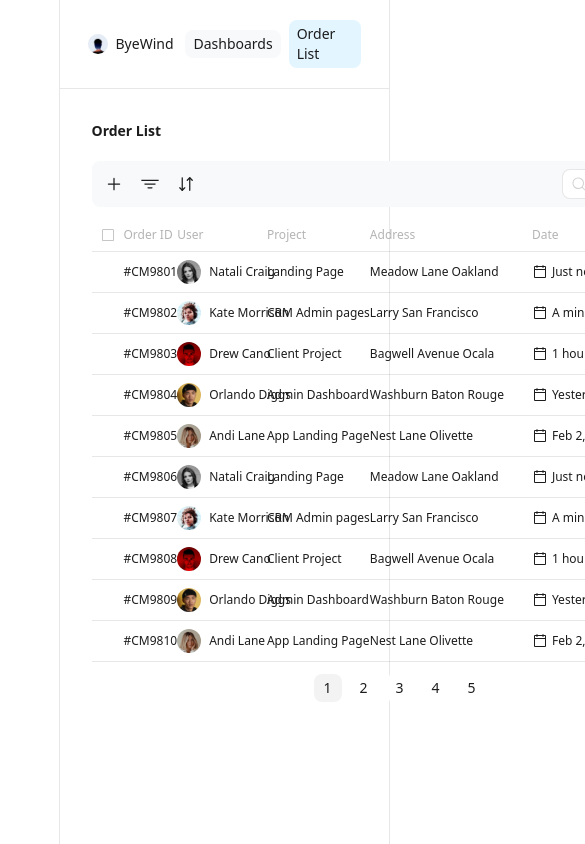
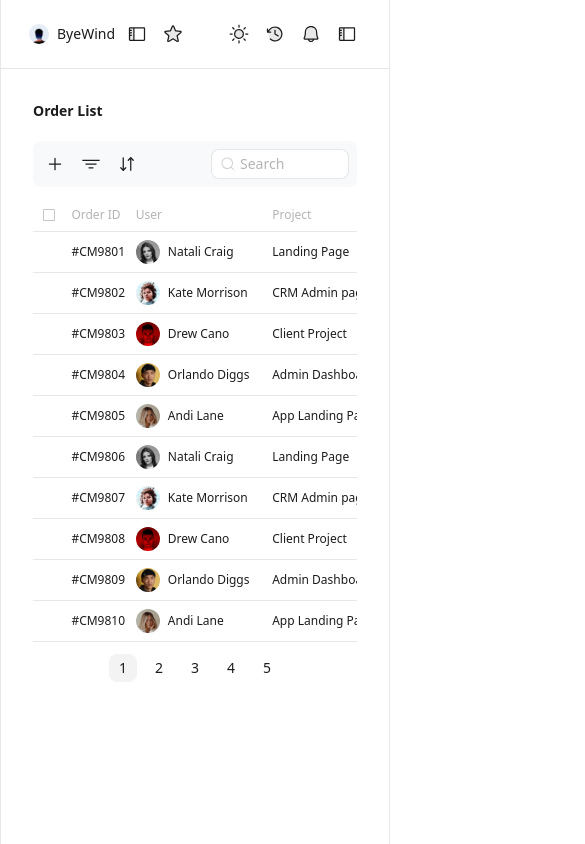
Before and after one commit to its-lakshya/Juspay-UI-Assignment-Lakshya, a React (Vite) app: page /orders in a window 390 px wide. Shown: the top 844 px of the page, 585 px wide, since content can reach past the window. Built offline with nearby package versions, Linux system fonts and the light colour scheme.

Commit message:
feat: add sidebar modal for small screens

```diff
--- a/src/components/header/DashboardRouter.jsx
+++ b/src/components/header/DashboardRouter.jsx
@@ -24,7 +24,7 @@ const DashboardRouter = () => {
           {currentPath[0] || "Default"}
         </span>
       </div>
-      <div className="flex md:hidden items-center gap-2">
+      {/* <div className="flex md:hidden items-center gap-2">
         <p
           className={`cursor-pointer rounded-md px-2 py-1 ${
             currentPath[0] === undefined ? "bg-bg-surface-blue-light" : "bg-bg-surface-light"
@@ -41,7 +41,7 @@ const DashboardRouter = () => {
         >
           Order List
         </p>
-      </div>
+      </div> */}
     </>
   );
 };
--- a/src/components/header/Header.jsx
+++ b/src/components/header/Header.jsx
@@ -44,7 +44,7 @@ const Header = () => {
           {[MenuIcon, StarIcon].map((Icon, idx) => (
             <span
               key={idx} // Add key to the list
-              className="size-7 hidden md:flex md:items-center md:justify-center rounded-md cursor-pointer transition-transform hover:scale-105 duration-500 ease-in-out text-current hover:bg-bg-hover"
+              className="size-7 flex items-center justify-center rounded-md cursor-pointer transition-transform hover:scale-105 duration-500 ease-in-out text-current hover:bg-bg-hover"
               onClick={() => {idx === 0 ? handleLeftSidebarVisibility() : null}}
             >
               <Icon className="size-5 fill-current selected-icon" />
@@ -74,7 +74,7 @@ const Header = () => {
           {[LightModeIcon, ClockIcon, NotificationIcon, MenuIcon].map((Icon, idx) => (
             <span
               key={idx}  // Add key to the list
-              className="size-7 hidden md:flex md:items-center md:justify-center rounded-md cursor-pointer transition-transform hover:scale-105 duration-500 ease-in-out hover:bg-bg-hover"
+              className="size-7 flex items-center justify-center rounded-md cursor-pointer transition-transform hover:scale-105 duration-500 ease-in-out hover:bg-bg-hover"
               onClick={() => {
                 idx === 0 ? dispatch(toggleTheme()) : null;
                 idx === 3 ? handleRightSidebarVisibility() : null;
--- a/src/components/layout/Layout.jsx
+++ b/src/components/layout/Layout.jsx
@@ -2,71 +2,110 @@ import { useEffect, useRef } from "react";
 import { useDispatch, useSelector } from "react-redux";
 import { Outlet, useLocation } from "react-router-dom";
 import { ToastContainer } from "react-toastify";
-import { setRightSidebar } from "../../store/layoutSlice";
+
+import {
+  setRightSidebar,
+  setLeftSidebar,
+} from "../../store/layoutSlice";
+
 import Header from "../Header/Header";
 import LeftSideBar from "../leftSideBar/LeftSideBar";
 import RightSideBar from "../rightSidebar/RightSideBar";
+import useScreenSize from "../../hooks/userScreenSize";
 
 const Layout = () => {
   const location = useLocation();
   const dispatch = useDispatch();
-
-  const currentPath = location.pathname
-    ?.split("/")
-    .filter((path) => path !== "");
-
-  const isRightSidebarVisible = useSelector(
-    (state) => state.layout.rightSidebarVisible
-  );
-  const isLeftSidebarVisible = useSelector(
-    (state) => state.layout.leftSidebarVisible
-  );
-
-  // This ref prevents repeated initializations
   const initializedRef = useRef(false);
 
+  const isRightSidebarVisible = useSelector((state) => state.layout.rightSidebarVisible);
+  const isLeftSidebarVisible = useSelector((state) => state.layout.leftSidebarVisible);
+
+  const { isMobile, isTablet, isBelowLg } = useScreenSize();
+
+  const currentPath = location.pathname?.split("/").filter((path) => path !== "");
+
+  // Automatically hide sidebars on screen resize
   useEffect(() => {
-    // Only do this if the path is /orders AND not initialized yet
+    if (isBelowLg && isLeftSidebarVisible) {
+      dispatch(setLeftSidebar(false));
+    }
+    if (isTablet && isRightSidebarVisible) {
+      dispatch(setRightSidebar(false));
+    }
+  }, [isBelowLg, isTablet]);
+
+  // Route-specific logic (e.g. "orders")
+  useEffect(() => {
     if (!initializedRef.current && currentPath[0] === "orders") {
       dispatch(setRightSidebar(false));
       initializedRef.current = true;
     }
-    // If route changes away from orders, reset the ref to allow future toggles
     if (initializedRef.current && currentPath[0] !== "orders") {
       initializedRef.current = false;
     }
   }, [currentPath, dispatch]);
 
+  // Determine which sidebars are effectively visible
+  const showLeft = isLeftSidebarVisible && !isBelowLg;
+  const showRight = isRightSidebarVisible && !isTablet;
+
+  // Determine column span for main content
+  const getContentColSpan = () => {
+    if (showLeft && showRight) return "col-span-13";
+    if (showLeft) return "col-span-16";
+    if (showRight) return "col-span-16";
+    return "col-span-20";
+  };
+
   return (
-    <section className="min-h-screen w-full font-Inter scroll-smooth grid grid-cols-20 items-start animate-fade bg-bg-base">
-      {isLeftSidebarVisible && (
-        <div className="col-span-3">
+    <section className="relative min-h-screen w-full font-Inter scroll-smooth grid grid-cols-20 items-start animate-fade bg-bg-base">
+      {/* Left Sidebar (inline) */}
+      {showLeft && (
+        <div className={`${isTablet ? "col-span-4" : "col-span-3"}`}>
           <LeftSideBar />
         </div>
       )}
 
-      <div
-        className={`border-x-[1px] border-border-primary min-h-screen ${
-          isLeftSidebarVisible && isRightSidebarVisible
-            ? "col-span-13"
-            : isLeftSidebarVisible
-            ? "col-span-17"
-            : isRightSidebarVisible
-            ? "col-span-16"
-            : "col-span-20"
-        }`}
-      >
+      {/* Main Content */}
+      <div className={`border-x-[1px] border-border-primary min-h-screen ${getContentColSpan()}`}>
         <Header />
         <div className="p-8">
           <Outlet />
         </div>
       </div>
 
-      {isRightSidebarVisible && (
+      {/* Right Sidebar (inline) */}
+      {showRight && (
         <div className="col-span-4">
           <RightSideBar />
         </div>
       )}
+
+      {/* Fixed Left Sidebar for screens < lg */}
+      {isBelowLg && isLeftSidebarVisible && (
+        <div className="fixed top-0 left-0 h-full w-64 z-50 bg-bg-base shadow-lg animate-slide-in-left">
+          <LeftSideBar />
+        </div>
+      )}
+
+      {/* Fixed Right Sidebar for screens < xl */}
+      {isTablet && isRightSidebarVisible && (
+        <div className="fixed top-0 right-0 h-full w-64 z-50 bg-bg-base shadow-lg animate-slide-in-right">
+          <RightSideBar />
+        </div>
+      )}
+
+      {/* Backdrop when any sidebar is fixed */}
+      {(isBelowLg && isLeftSidebarVisible) || (isTablet && isRightSidebarVisible) ? (
+        <div
+          className="fixed inset-0 bg-black/30 z-40"
+          onClick={() => {
+            dispatch(setLeftSidebar(false));
+            dispatch(setRightSidebar(false));
+          }}
+        />
+      ) : null}
 
       <ToastContainer />
     </section>
--- a/src/components/leftSideBar/LeftSideBar.jsx
+++ b/src/components/leftSideBar/LeftSideBar.jsx
@@ -60,7 +60,7 @@ const LeftSideBar = () => {
   };
 
   return (
-    <section className="hidden py-5 px-4 md:col-span-3 xl:grid gap-y-4 text-sm font-light animate-fade">
+    <section className="lg:grid lg:col-span-4 gap-y-4 text-sm font-light animate-fade px-4 py-5">
 
       {/* User Profile */}
       <figure className="p-1 flex items-center gap-2">
--- a/src/components/order/OrderTable.jsx
+++ b/src/components/order/OrderTable.jsx
@@ -93,8 +93,8 @@ const OrderTable = ({ searchedOrder, isSortByStatus, currentPage }) => {
   };
 
   return (
-    <div className="relative overflow-x-auto sm:rounded-lg text-text-primary text-xs">
-      <table className="w-full text-sm text-left rtl:text-right">
+    <div className="w-full text-text-primary text-xs">
+      <table className="w-full text-sm text-left rtl:text-right min-w-[768px]">
         <thead>
           <tr className="border-b-[1.3px] border-border-primary text-text-muted text-xs [&>*]:font-light [&>*]:text-xs">
             <th className="px-2 py-2">
--- a/src/components/order/Orders.jsx
+++ b/src/components/order/Orders.jsx
@@ -1,16 +1,16 @@
 import { useState } from "react";
+import { CiSearch } from "react-icons/ci";
+import { LiaAngleLeftSolid, LiaAngleRightSolid } from "react-icons/lia";
+import { PiArrowsDownUp, PiFunnelSimple, PiPlus } from "react-icons/pi";
 import { useSelector } from "react-redux";
-import { PiPlus, PiFunnelSimple, PiArrowsDownUp } from "react-icons/pi";
-import { LiaAngleLeftSolid, LiaAngleRightSolid } from "react-icons/lia";
-import { CiSearch } from "react-icons/ci";
 import OrderTable from "./OrderTable";
 
+import BackIcon from "../../assets/icons/Back.svg?react";
+import FilterIcon from "../../assets/icons/Filter.svg?react";
+import NextIcon from "../../assets/icons/Next.svg?react";
 import PlusIcon from "../../assets/icons/Plus.svg?react";
-import FilterIcon from "../../assets/icons/Filter.svg?react";
+import SearchIcon from "../../assets/icons/Search.svg?react";
 import SortIcon from "../../assets/icons/Sort.svg?react";
-import SearchIcon from "../../assets/icons/Search.svg?react";
-import BackIcon from "../../assets/icons/Back.svg?react";
-import NextIcon from "../../assets/icons/Next.svg?react";
 
 const Orders = () => {
   const theme = useSelector((state) => state.theme.theme);
@@ -39,20 +39,23 @@ const Orders = () => {
 
   return (
     <main className="grid gap-y-5 animate-fade text-text-primary">
-      <h2 className={`text-sm font-semibold`} >
-        Order List
-      </h2>
-      <div className='space-y-3'>
-      <div className={`bg-bg-surface-light flex items-center justify-between p-2 rounded-md`} >
+      <h2 className={`text-sm font-semibold`}>Order List</h2>
+      <div className="space-y-3 max-md:overflow-x-scroll">
+        <div
+          className={`bg-bg-surface-light flex items-center justify-between p-2 rounded-md`}
+        >
           <div className="flex items-center gap-2">
-          <span className='size-7 flex justify-center items-center hover:bg-bg-hover rounded-md'>
+            <span className="size-7 flex justify-center items-center hover:bg-bg-hover rounded-md">
               <PlusIcon className="size-5 fill-current selected-icon" />
             </span>
-          <span className='size-7 flex justify-center items-center hover:bg-bg-hover rounded-md'>
+            <span className="size-7 flex justify-center items-center hover:bg-bg-hover rounded-md">
               <FilterIcon className="size-5 fill-current selected-icon" />
             </span>
-          <span className='size-7 flex justify-center items-center hover:bg-bg-hover rounded-md'>
-            <SortIcon className="size-5 fill-current selected-icon" onClick={() => handleSortByStatus()} />
+            <span className="size-7 flex justify-center items-center hover:bg-bg-hover rounded-md">
+              <SortIcon
+                className="size-5 fill-current selected-icon"
+                onClick={() => handleSortByStatus()}
+              />
             </span>
           </div>
           <div
@@ -72,12 +75,16 @@ const Orders = () => {
             />
           </div>
         </div>
+        <div className="w-full overflow-x-auto md:overflow-visible">
+          <div className="min-w-[768px] md:min-w-full">
             <OrderTable
               searchedOrder={state?.searchedOrder}
               isSortByStatus={state?.isSortByStatus}
               currentPage={currentPage}
               setCurrentPage={setCurrentPage}
             />
+          </div>
+        </div>
         <div className="flex items-center gap-2 justify-center md:justify-end font-light">
           <span
             className={`size-7 hidden md:flex md:items-center md:justify-center rounded-md transition-transform hover:scale-105 duration-500 ease-in-out text-current hover:bg-bg-hover ${
@@ -92,7 +99,9 @@ const Orders = () => {
           {[...Array(totalPages)].map((d, i) => (
             <p
               key={i}
-            className={`${ currentPage === i + 1 ? `bg-bg-hover` : "" } cursor-pointer text-sm font-light px-2 py-1 size-7 rounded-md flex items-center justify-center transition-transform hover:scale-105 duration-500 ease-in-out bg-bg-base hover:bg-bg-hover`}
+              className={`${
+                currentPage === i + 1 ? `bg-bg-hover` : ""
+              } cursor-pointer text-sm font-light px-2 py-1 size-7 rounded-md flex items-center justify-center transition-transform hover:scale-105 duration-500 ease-in-out bg-bg-base hover:bg-bg-hover`}
               onClick={() => setCurrentPage(i + 1)}
             >
               {i + 1}
@@ -105,7 +114,9 @@ const Orders = () => {
                 ? "cursor-not-allowed"
                 : `cursor-pointer hover:bg-bg-hover`
             }`}
-          onClick={() => setCurrentPage((prev) => Math.min(prev + 1, totalPages))}
+            onClick={() =>
+              setCurrentPage((prev) => Math.min(prev + 1, totalPages))
+            }
           >
             <NextIcon className="size-5 fill-current selected-icon" />
           </span>
--- a/src/components/rightSidebar/RightSideBar.jsx
+++ b/src/components/rightSidebar/RightSideBar.jsx
@@ -4,7 +4,7 @@ import Contacts from "./Contacts";
 
 const RightSideBar = () => {
   return (
-    <div className="col-span-4 p-5 gap-y-6 hidden xl:grid">
+    <div className="xl:grid col-span-4 p-5 gap-y-6">
       <Notifications />
       <Activities />
       <Contacts />
@@ -12,4 +12,5 @@ const RightSideBar = () => {
   );
 };
 
+
 export default RightSideBar;
--- /dev/null
+++ b/src/hooks/userScreenSize.js
@@ -0,0 +1,20 @@
+import { useEffect, useState } from "react";
+
+const useScreenSize = () => {
+  const [width, setWidth] = useState(window.innerWidth);
+
+  useEffect(() => {
+    const handleResize = () => setWidth(window.innerWidth);
+    window.addEventListener("resize", handleResize);
+    return () => window.removeEventListener("resize", handleResize);
+  }, []);
+
+  return {
+    isMobile: width < 756,
+    isBelowLg: width < 1024,
+    isTablet: width < 1280,
+    width,
+  };
+};
+
+export default useScreenSize;
--- a/src/store/layoutSlice.js
+++ b/src/store/layoutSlice.js
@@ -10,7 +10,6 @@ const layoutSlice = createSlice({
   initialState,
   reducers: {
     toggleLeftSidebar(state) {
-      console.log(state)
       state.leftSidebarVisible = !state.leftSidebarVisible;
       localStorage.setItem("leftSidebar", JSON.stringify(state.leftSidebarVisible));
     },
```
Lines whose indentation alone changed are shown as unchanged.
